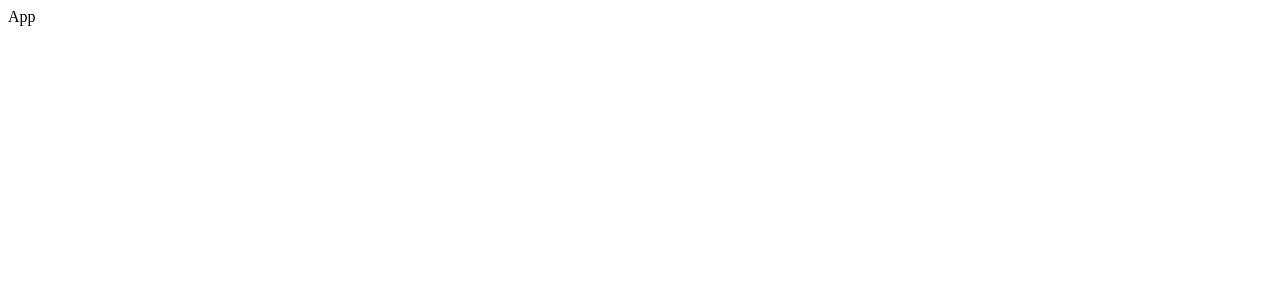
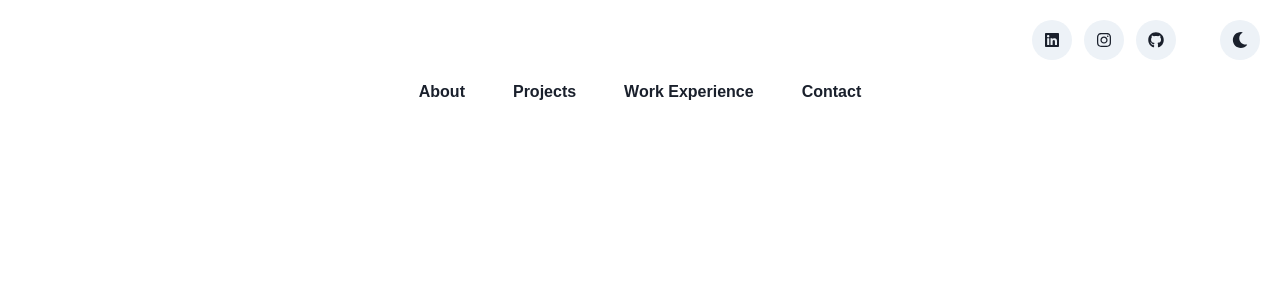
Before and after one commit to 5dam/ralphcadelinaportfolio, a React (Vite) app: page / in a window 1280 px wide. Shown: the top 300 px of the page. Built offline with nearby package versions, Linux system fonts and the light colour scheme.

Commit message:
added dark mode, social icons & layout for navigation menu

```diff
--- a/index.html
+++ b/index.html
@@ -2,9 +2,9 @@
 <html lang="en">
   <head>
     <meta charset="UTF-8" />
-    <link rel="icon" type="image/svg+xml" href="/vite.svg" />
+    <link rel="icon" type="image/svg+xml" href="/webdevlogo.png" />
     <meta name="viewport" content="width=device-width, initial-scale=1.0" />
-    <title>Vite + React</title>
+    <title>Ralph Cadeliña - Web Developer</title>
   </head>
   <body>
     <div id="root"></div>
--- a/package.json
+++ b/package.json
@@ -12,9 +12,12 @@
     "@chakra-ui/react": "^2.5.1",
     "@emotion/react": "^11.10.6",
     "@emotion/styled": "^11.10.6",
+    "@fontsource/open-sans": "^4.5.14",
+    "@fontsource/raleway": "^4.5.12",
     "framer-motion": "^9.0.4",
     "react": "^18.2.0",
-    "react-dom": "^18.2.0"
+    "react-dom": "^18.2.0",
+    "react-icons": "^4.7.1"
   },
   "devDependencies": {
     "@types/react": "^18.0.27",
--- a/src/App.jsx
+++ b/src/App.jsx
@@ -1,7 +1,7 @@
-import React from 'react'
+import Navbar from "./components/Navbar";
 
 export default function App() {
   return (
-    <div>App</div>
+    <Navbar />
   )
 }
--- /dev/null
+++ b/src/components/Navbar.jsx
@@ -0,0 +1,35 @@
+import { Button, Center, Container, Flex, Heading, HStack, IconButton, Spacer, useColorMode, VStack } from '@chakra-ui/react'
+import React from 'react'
+import { FaSun, FaMoon, FaInstagram, FaGithub, FaLinkedin, FaGit } from 'react-icons/fa'
+
+export default function Navbar() {
+
+  const { colorMode, toggleColorMode } = useColorMode()
+  const isDark = colorMode ==='dark'
+
+  return (
+    <>
+      <VStack p={5}>
+        <Flex w="100%" gap="3">
+          <Spacer />
+          <IconButton icon={<FaLinkedin />} isRound="true" onClick={""} />
+          <IconButton icon={<FaInstagram />} isRound="true" onClick={""} />
+          <IconButton icon={<FaGithub />} isRound="true" onClick={""} />
+          <IconButton ml={8} icon={isDark ? <FaSun /> : <FaMoon />} isRound="true" onClick={toggleColorMode} />
+        </Flex>
+
+      </VStack>
+      <Container>
+        <Center>
+          <Flex gap="12">
+            <Heading as="h2" size="h2">About</Heading>
+            <Heading as="h2" size="h2">Projects</Heading>
+            <Heading as="h2" size="h2">Work Experience</Heading>
+            <Heading as="h2" size="h2">Contact</Heading>
+          </Flex>
+        </Center>
+
+      </Container>
+    </>
+  )
+}
--- a/src/main.jsx
+++ b/src/main.jsx
@@ -1,10 +1,16 @@
 import React from 'react'
 import ReactDOM from 'react-dom/client'
 import App from './App'
+import theme from './theme'
+
+import { ChakraProvider, ColorModeScript } from '@chakra-ui/react'
 
 
 ReactDOM.createRoot(document.getElementById('root')).render(
   <React.StrictMode>
-    <App />
+    <ChakraProvider theme={theme}>
+      <ColorModeScript initialColorMode="light" />
+      <App />
+    </ChakraProvider>
   </React.StrictMode>,
 )
--- /dev/null
+++ b/src/theme.jsx
@@ -0,0 +1,10 @@
+import { extendTheme } from '@chakra-ui/react'
+
+const theme = extendTheme({
+  fonts: {
+    heading: `'Heading Font Name', sans-serif`,
+    body: `'Body Font Name', sans-serif`,
+  },
+})
+
+export default theme
```
Also changed, not shown: public/webdevlogo.png (added), 1 other file (tests, documents, lock files or other folders).
